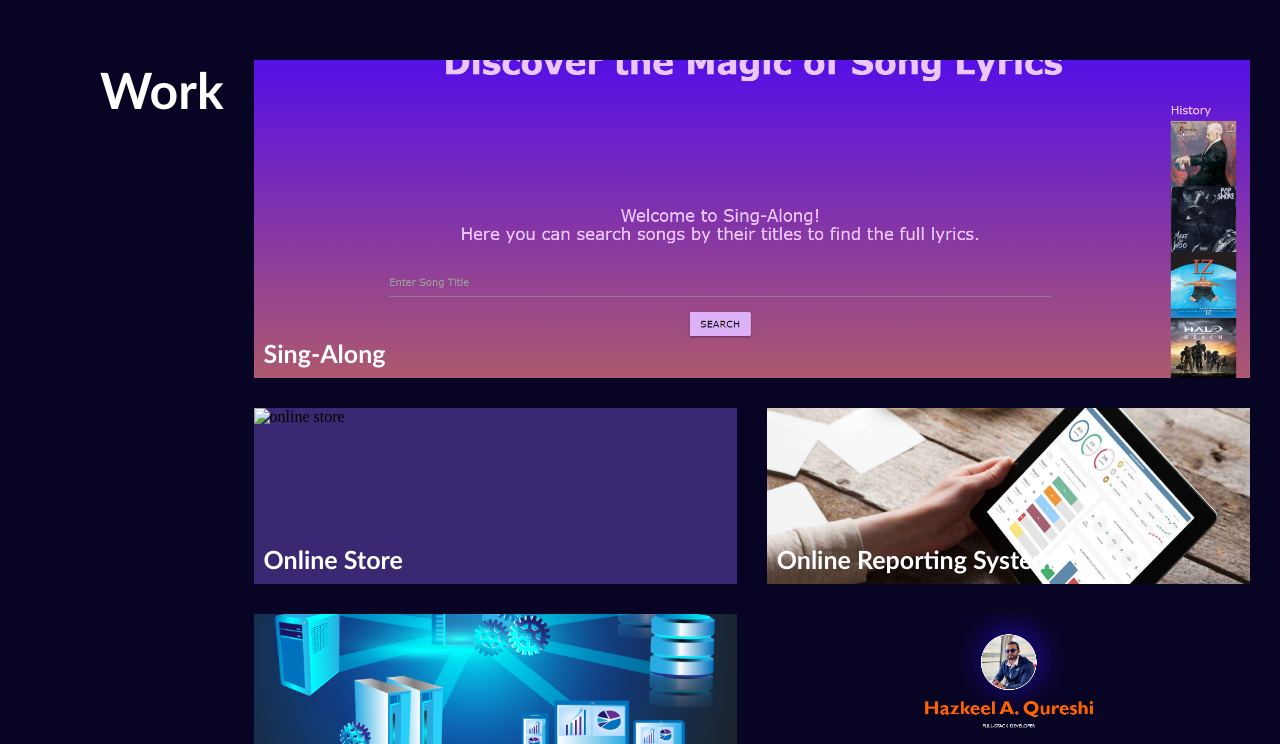
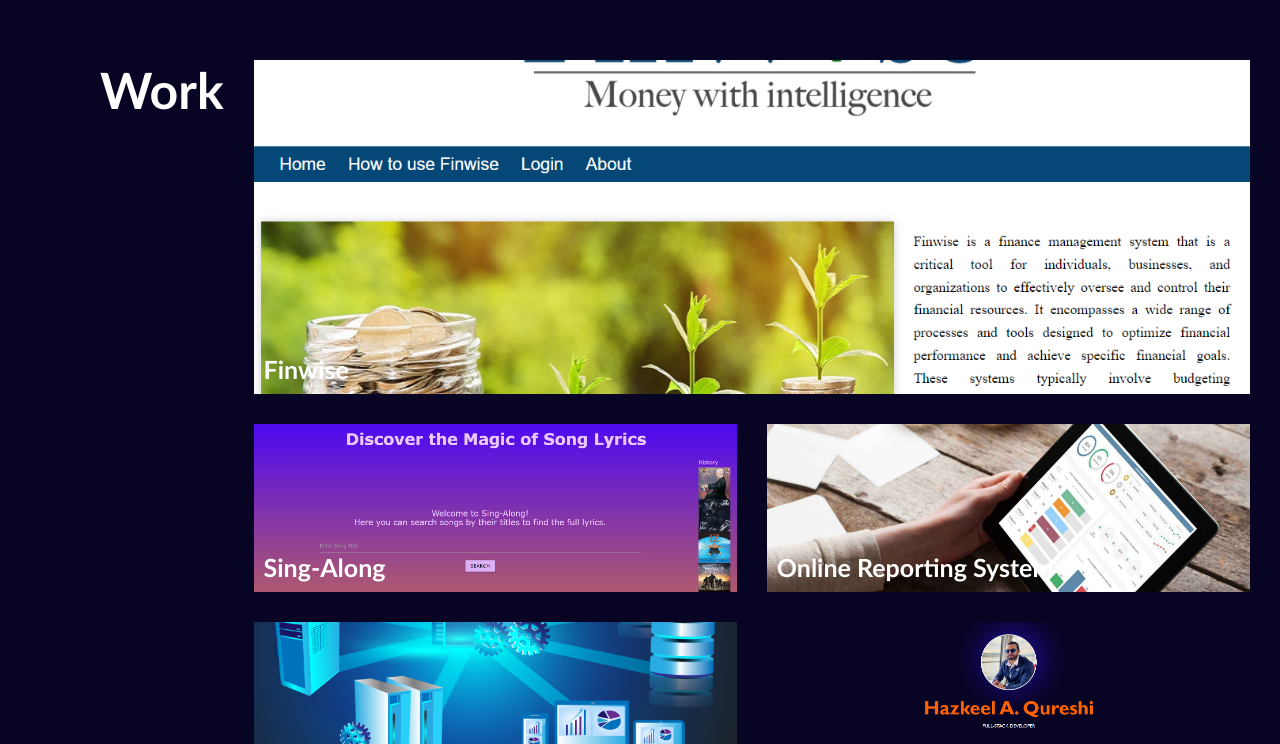
Before and after one commit to hazkeel27/professional-portfolio, a plain HTML site: page index.html in a window 1280 px wide. Shown: the part 1396-2140 px from the top of the page. Drawn offline with Linux system fonts and the light colour scheme.

Commit message:
added finwise app link

```diff
--- a/index.html
+++ b/index.html
@@ -48,8 +48,8 @@
         <div class="parent-div">
 
             <div class="child-div top-div">
-                <img src="assets/images/sing-along.png" alt="Sing-Along Application ">
-                <h3 class="align-text"><a href="https://eric-k-smyth.github.io/sing-along/">Sing-Along</a></h3>
+                <img src="assets/images/finwise.png" alt="Finwise">
+                <h3 class="align-text"><a href="https://finwise2-92f0efdf4e68.herokuapp.com/">Finwise</a></h3>
 
             </div>
 
@@ -57,8 +57,8 @@
 
                 <div class="bottom-div">
                     <div class="individual-bottom-div">
-                        <img src="assets/images/online-store.png" alt="online store">
-                        <h3 class="align-text"><a href="#">Online Store</a></h3>
+                        <img src="assets/images/sing-along.png" alt="Sing-Along">
+                        <h3 class="align-text"><a href="https://eric-k-smyth.github.io/sing-along/">Sing-Along</a></h3>
                     </div>
 
                     <div class="individual-bottom-div">
```
Also changed, not shown: assets/images/finwise.png (added).
